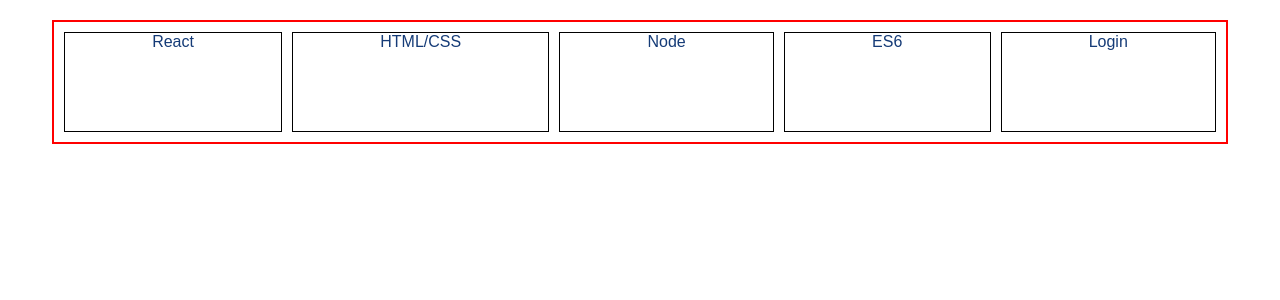
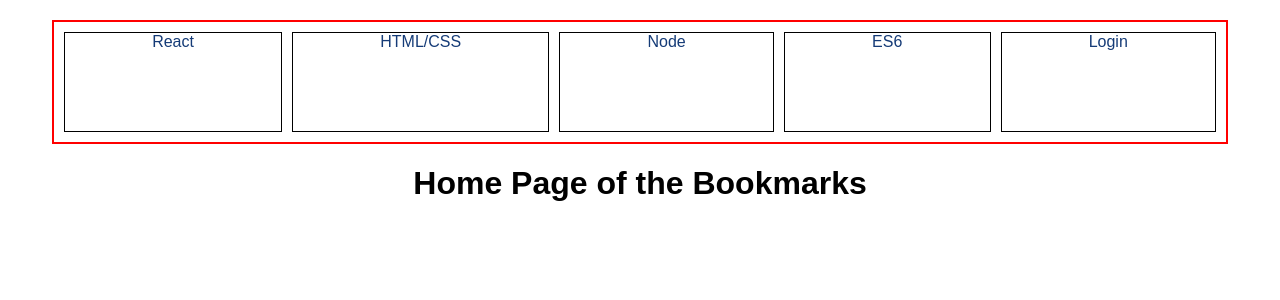
Before and after one commit to HuangStanley050/bookMarks, a React (Create React App) app: page / in a window 1280 px wide. Shown: the top 300 px of the page. Built offline with nearby package versions, Linux system fonts and the light colour scheme.

Commit message:
added redirect after login and a dummy landing page

```diff
--- a/src/App.js
+++ b/src/App.js
@@ -5,6 +5,7 @@ import ES6 from "./containers/es6/es6";
 import Style from "./containers/style/style";
 import Modal from "./components/modal/modal";
 import Auth from "./containers/auth/auth";
+import Home from "./components/Home";
 import { connect } from "react-redux";
 import { Route, NavLink, withRouter, Switch } from "react-router-dom";
 
@@ -26,6 +27,7 @@ class App extends Component {
 
       <div className="presentation">
         <Switch>
+          <Route exact path="/" component={Home}/>
           <Route path="/auth" component={Auth}/>
           <Route path="/react" component={ReactKB}/>
           <Route path="/node" component={NodeJS}/>
--- /dev/null
+++ b/src/components/Home.js
@@ -0,0 +1,7 @@
+import React from "react";
+
+const Home = () => (
+    <h1>Home Page of the Bookmarks</h1>
+);
+
+export default Home;
--- a/src/components/modal/modal.css
+++ b/src/components/modal/modal.css
@@ -36,5 +36,6 @@
 .Content li {
     list-style: none;
     text-align: center;
+    text-decoration: none;
     padding: 2px 0;
 }
--- a/src/containers/auth/auth.js
+++ b/src/containers/auth/auth.js
@@ -1,5 +1,6 @@
 import React, { Component } from "react";
 import { connect } from "react-redux";
+import { Redirect } from "react-router-dom";
 import "./auth.css";
 import Spinner from "../../components/spinner/spinner";
 import * as actions from "../../store/actions/index";
@@ -22,6 +23,7 @@ class Auth extends Component {
     render() {
         let errorMessage = null;
         let LoginOrLogOut = "Lets Go";
+        let authRedirect = null;
         if (this.props.error) {
             errorMessage = (
                 <p style={{color:"red"}}>{this.props.error}</p>
@@ -29,11 +31,14 @@ class Auth extends Component {
         }
         if (this.props.isLogin) {
             LoginOrLogOut = "Log Out";
+            authRedirect = <Redirect to="/"/>;
         }
+
         return (
 
 
             <div className="Auth_Container">
+                 {authRedirect}
                  {this.props.loading?<Spinner/>:null}
                  {errorMessage}
                  <form className="login" onSubmit={this.formHandle}>
```
